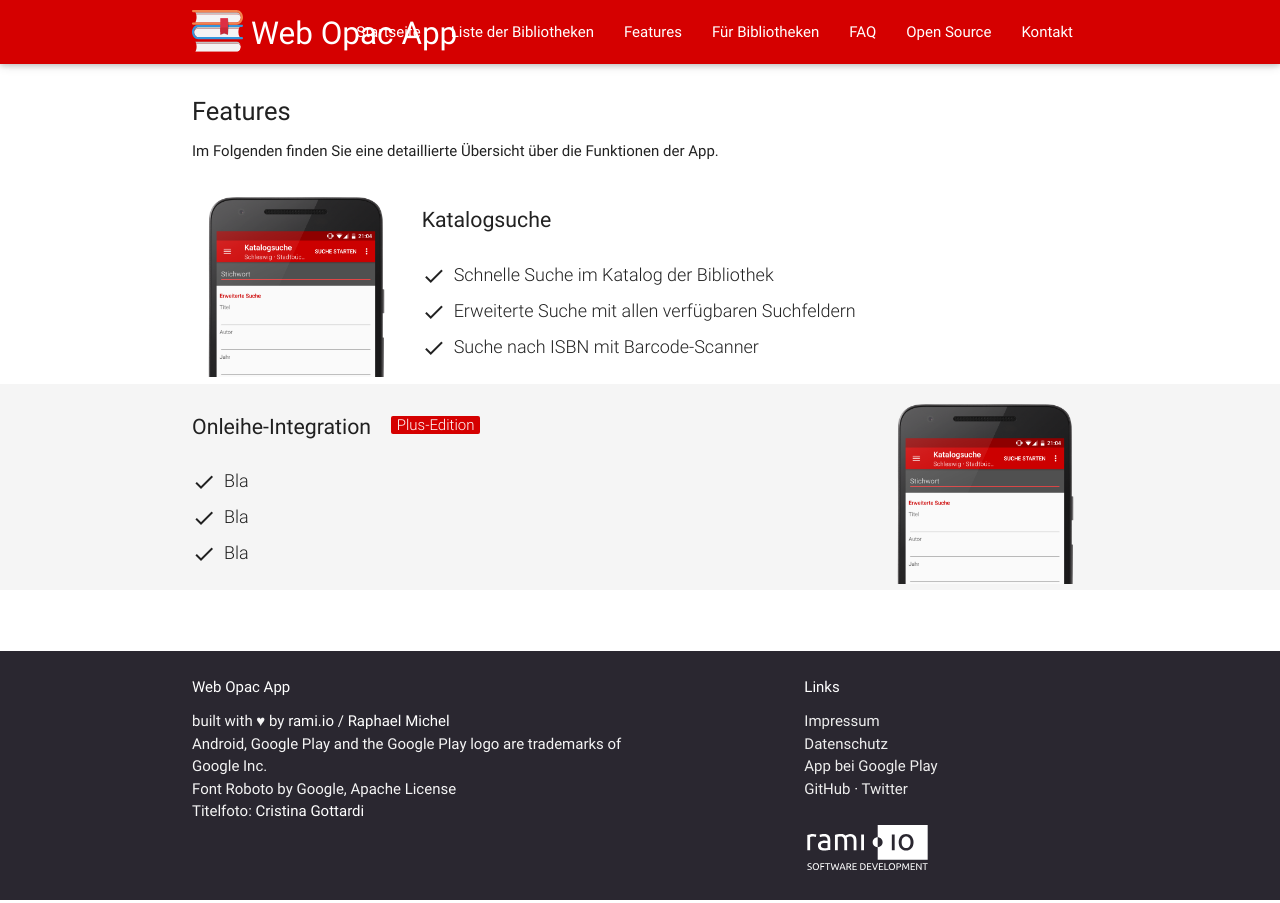
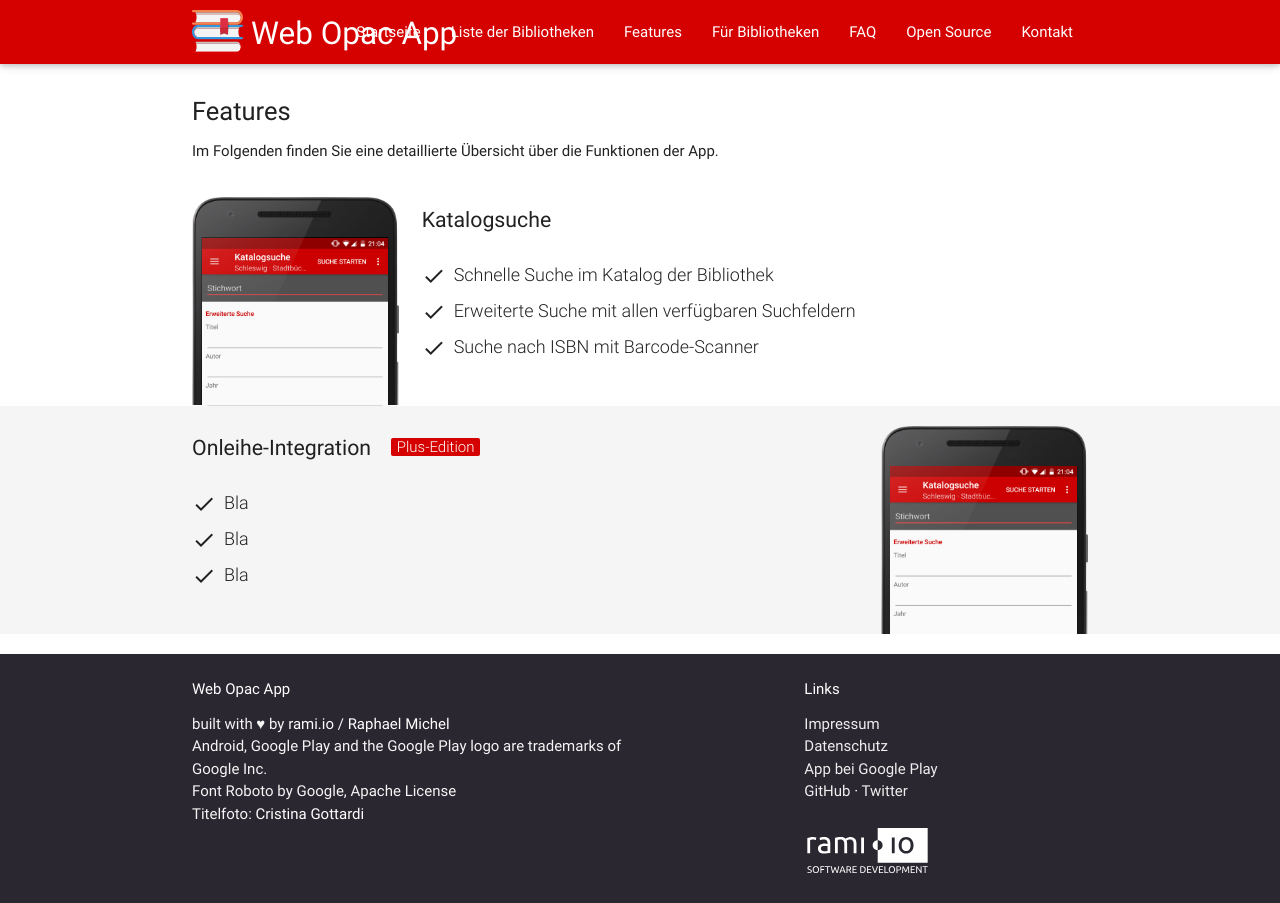
Before and after one commit to opacapp/opac.app, a Jekyll site: the page built from de/features.html, in a window 1280 px wide. Built offline with Jekyll 4.4.1, drawn with Linux system fonts in a browser that asks for light colours.

Commit message:
Screenshot frames for features page

```diff
--- a/_sass/_screenshots.scss
+++ b/_sass/_screenshots.scss
@@ -30,3 +30,38 @@
   display: block;
   content: '';
 }
+
+
+.screenshot-framed-half {
+  background: url("/img/nexus5x_back_half.png") no-repeat;
+  background-size: contain;
+  position: relative;
+  width: 100%;
+  overflow: hidden;
+
+  img {
+    position: absolute;
+    width: 90.1%;
+    left: 4.59%;
+    top: 19.33%;
+  }
+}
+
+.screenshot-framed-half:before {
+  position: absolute;
+  content: '';
+  background: url("/img/nexus5x_glare_half.png") no-repeat;
+  background-size: contain;
+  width: 100%;
+  height: 100%;
+  left: 0;
+  top: 0;
+  pointer-events: none;
+  z-index: 1;
+}
+
+.screenshot-framed-half:after {
+  padding-top: 100.58%;
+  display: block;
+  content: '';
+}
--- a/de/features.html
+++ b/de/features.html
@@ -20,7 +20,7 @@
                 </ul>
             </div>
             <div class="col m3 pull-m9">
-                <img src="/img/screenshot_framed_half.png" class="features-screenshot"/>
+                <div class="screenshot-framed-half"><img src="/img/screenshot.png"/></div>
             </div>
         </div>
     </div>
@@ -40,7 +40,7 @@
                 </ul>
             </div>
             <div class="col m3">
-                <img src="/img/screenshot_framed_half.png" class="features-screenshot"/>
+                <div class="screenshot-framed-half"><img src="/img/screenshot.png"/></div>
             </div>
         </div>
     </div>
```
Also changed, not shown: img/nexus5x_back_half.png (added), img/nexus5x_glare_half.png (added).
